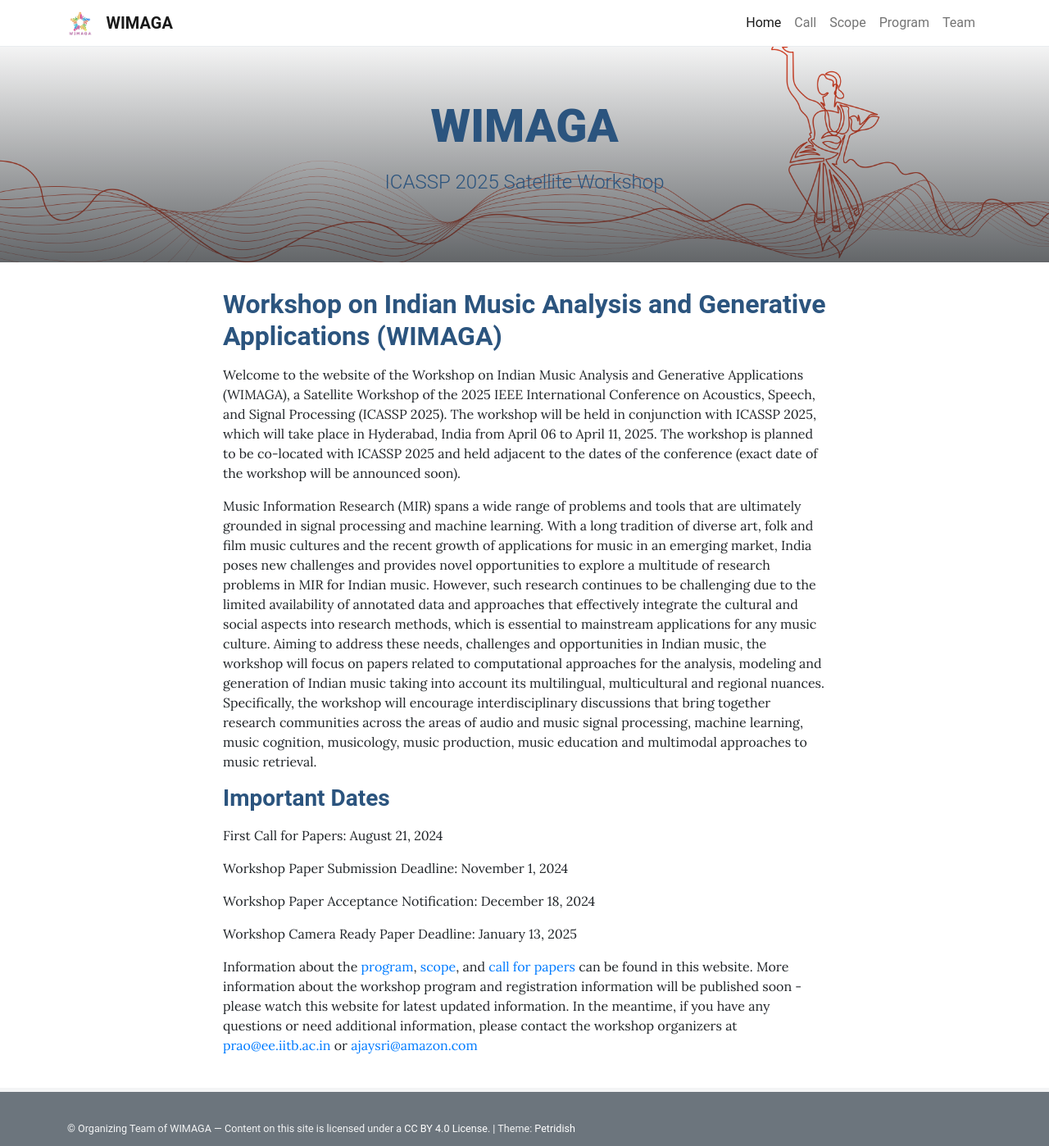
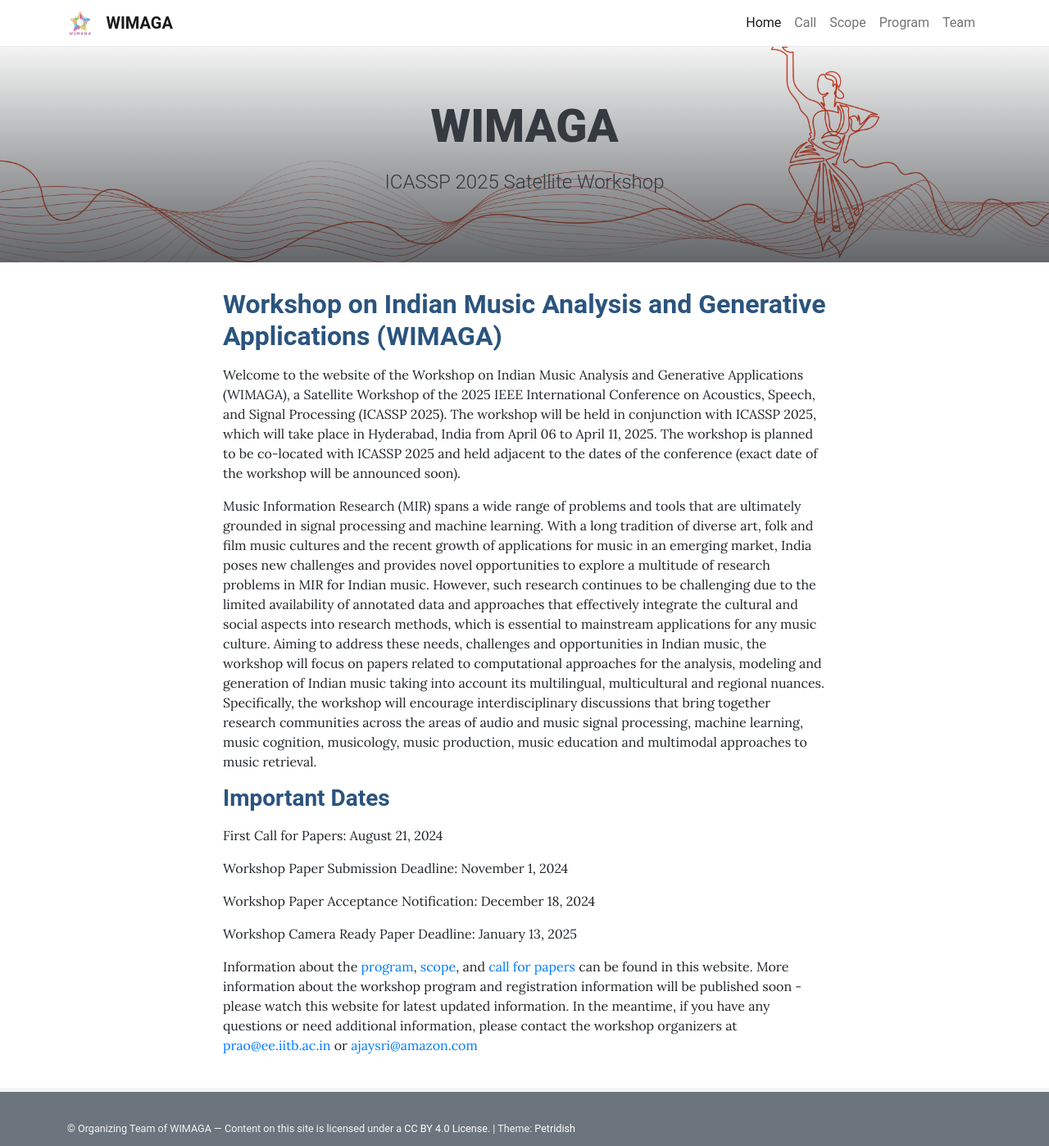
Before and after one commit to WIMAGA/wimaga.github.io, a Jekyll site: the page built from pages/home.md, in a window 1280 px wide. Shown: the whole page at 82% size. Built offline with Jekyll 4.4.1, drawn with Linux system fonts in a browser that asks for light colours.

Commit message:
Update _header.scss

```diff
--- a/_sass/_header.scss
+++ b/_sass/_header.scss
@@ -7,7 +7,7 @@
   background-repeat: no-repeat;
   background-size: cover;
   border-radius: 0; // Should always be square, independent from $enable-rounded
-  color: #2B547E;
+  color: $gray-800;
   margin-bottom: 2rem;
   padding: 2rem 1rem;
   position: relative; // To contain overlay
```
